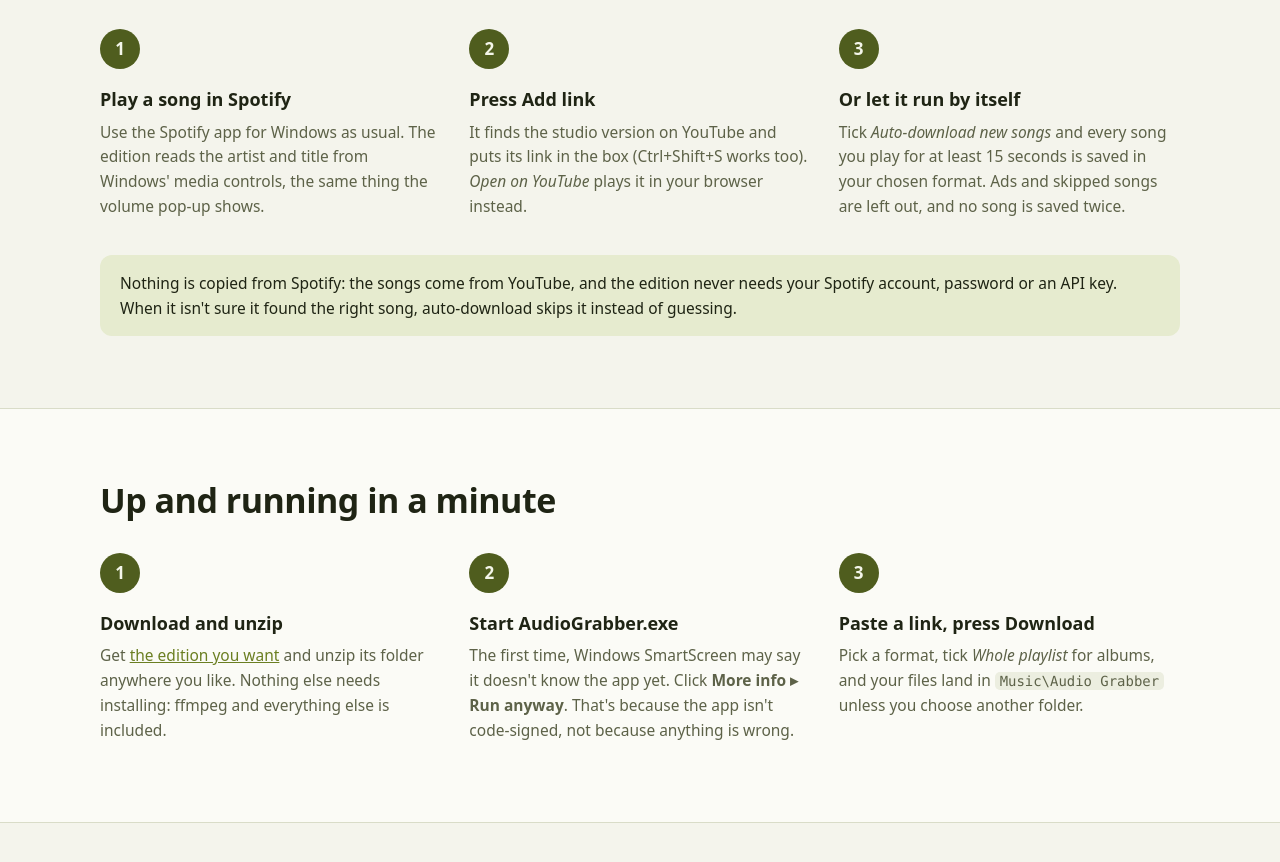
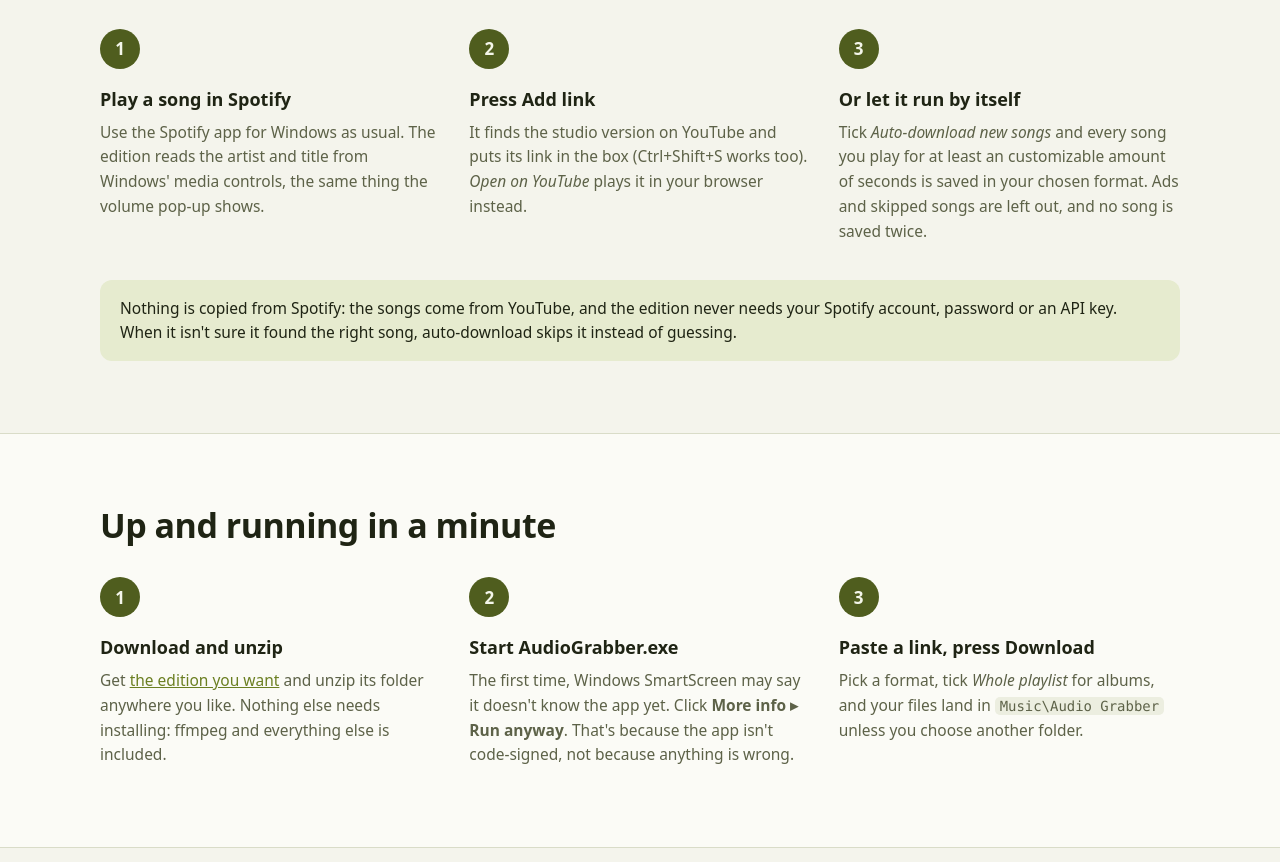
Before and after one commit to public-downloads/Mp3-Reader, a plain HTML site: page docs/index.html in a window 1280 px wide. Shown: the part 2730-3592 px from the top of the page. Drawn offline with Linux system fonts and the light colour scheme.

Commit message:
Update index.html

```diff
--- a/docs/index.html
+++ b/docs/index.html
@@ -150,7 +150,7 @@
         </li>
         <li>
           <h3>Or let it run by itself</h3>
-          <p>Tick <em>Auto-download new songs</em> and every song you play for at least 15 seconds is saved in your chosen format. Ads and skipped songs are left out, and no song is saved twice.</p>
+          <p>Tick <em>Auto-download new songs</em> and every song you play for at least an customizable amount of seconds is saved in your chosen format. Ads and skipped songs are left out, and no song is saved twice.</p>
         </li>
       </ol>
       <p class="note">Nothing is copied from Spotify: the songs come from YouTube, and the edition never needs your Spotify account, password or an API key. When it isn't sure it found the right song, auto-download skips it instead of guessing.</p>
```
